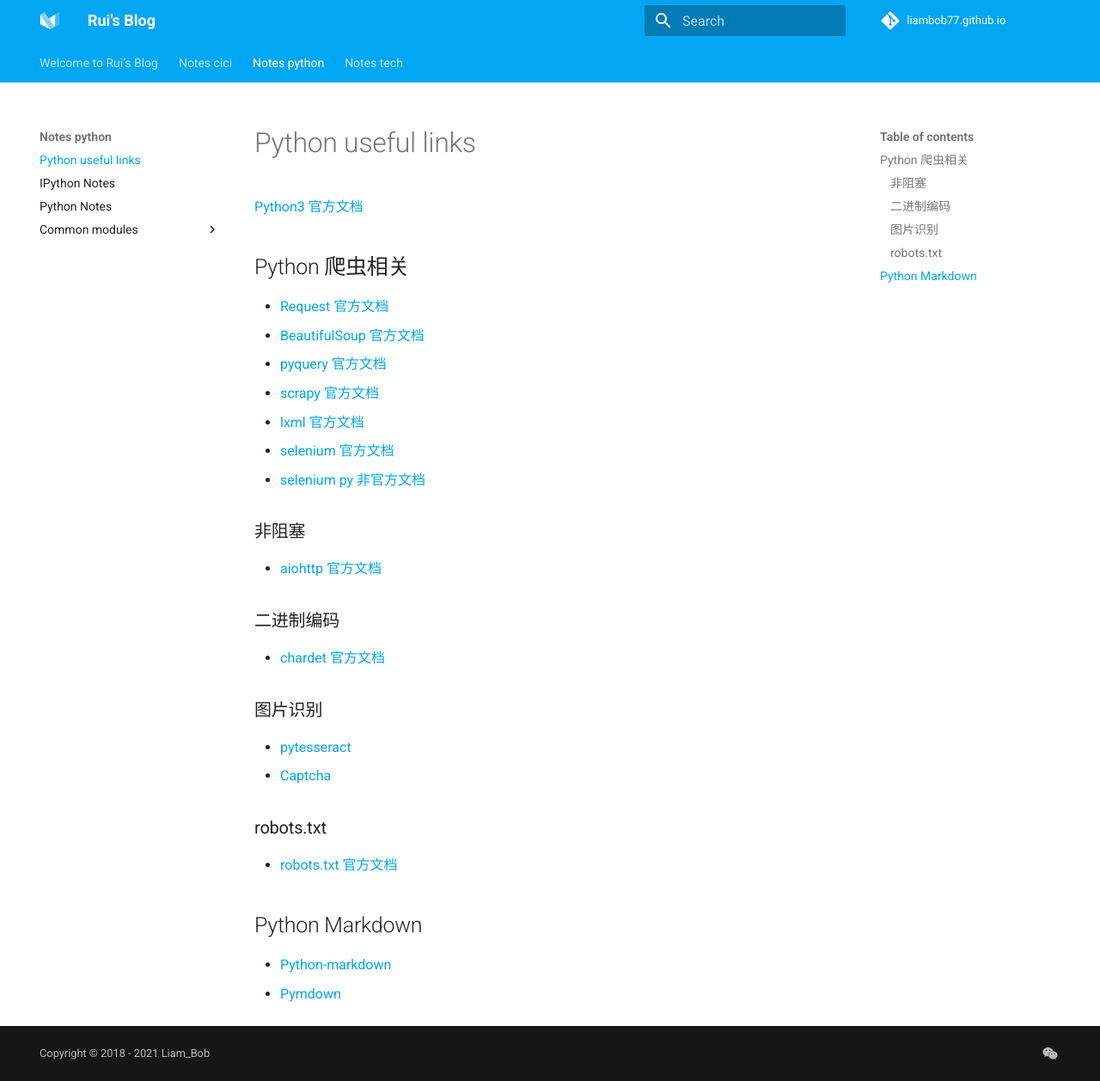
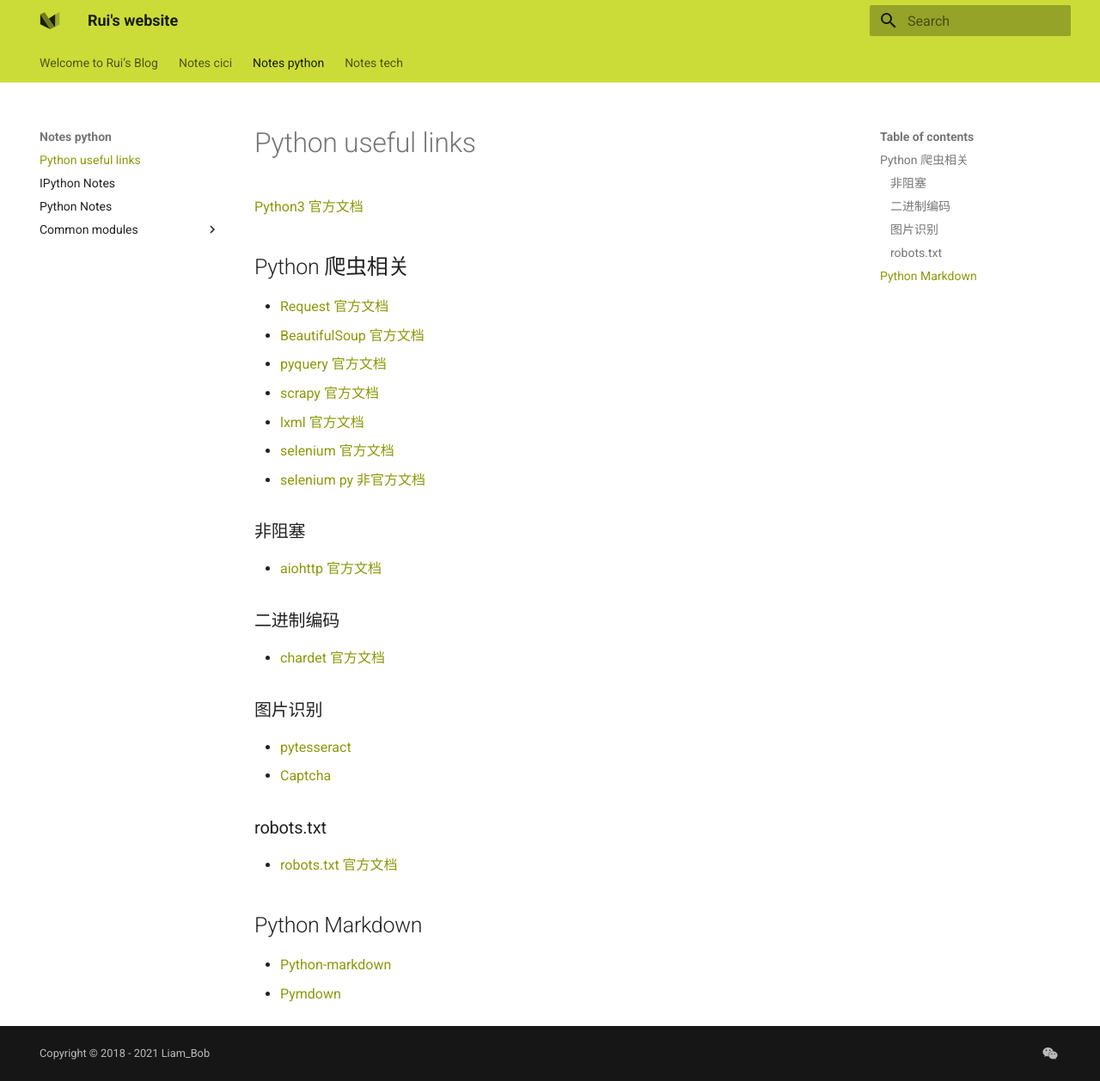
Before and after one commit to liambob77/ruihan.tech, an MkDocs documentation site: the page built from docs/notes_python/index.md, in a window 1280 px wide and 1258 px high. Shown: the whole window at 86% size. Built offline with MkDocs 1.6.1 and Material for MkDocs 9.7.7, drawn with Linux system fonts in a browser that asks for light colours; comment, search, counter and statistics services are not loaded.

Commit message:
Update mkdocs.yml

```diff
--- a/mkdocs.yml
+++ b/mkdocs.yml
@@ -1,5 +1,9 @@
-site_name: Rui's Blog
+site_name: "Rui's website"
+repo_name: liambob77.github.io
+# repo_url: https://github.com/liambob77/liambob77.github.io/
 site_url: https://ruihan.tech/
+site_author: Liam_Bob
+
 theme:
     name: material
     custom_dir: overrides
@@ -12,22 +16,20 @@ theme:
     font:
         code: Roboto Mono
     palette:
-        accent: deep purple
-        primary: light blue
+        scheme: preference
+        accent: purple
+        primary: lime
 
     highlightjs: true
-    titles_only: 'true'
-    collapse_navigation: 'false'
-    prev_next_buttons_location: 'both'
+    titles_only: true
+    collapse_navigation: false
     hljs_languages:
         - yaml
         - rust
     icon:
         logo: logo
     favicon: images/favicon.ico
-repo_url: https://github.com/liambob77/liambob77.github.io/
-repo_name: liambob77.github.io
-site_author: Liam_Bob
+
 markdown_extensions:
     - pymdownx.highlight
     - pymdownx.superfences
@@ -36,7 +38,7 @@ markdown_extensions:
         linenums_style: pymdownx.inline
     - smarty
     - toc:
-        permalink: True
+        permalink: true
     - sane_lists
     - def_list
 plugins:
@@ -49,6 +51,7 @@ extra:
       name: Liam_Bob on weixin
 
 copyright: "Copyright &copy; 2018 - 2021 Liam_Bob"
+
 google_analytics:
   - G-GE9R8TL75Z
   - auto
```
